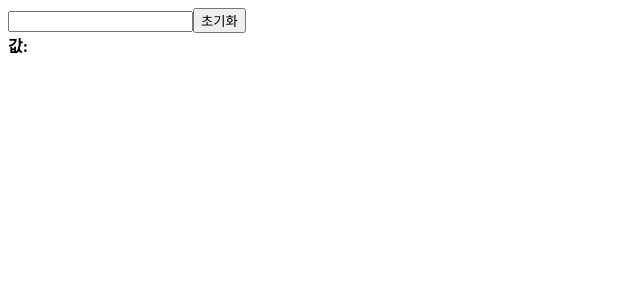
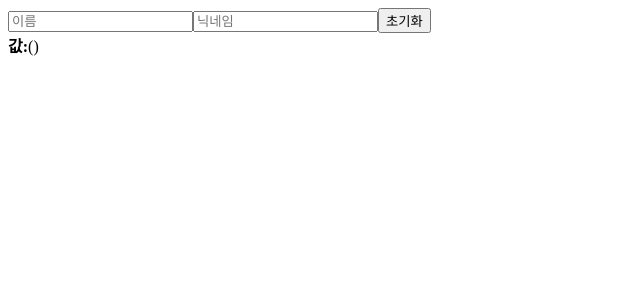
Before and after one commit to dongmin3891/react-practice, a React (Create React App) app: page / in a window 1280 px wide. Shown: the top 300 px of the page, without its empty margins (0-640 px from the left). Built offline with nearby package versions, Linux system fonts and the light colour scheme.

Commit message:
여러개의 input 상태 관리하기

```diff
--- a/src/InputSample.js
+++ b/src/InputSample.js
@@ -1,22 +1,41 @@
 import React, { useState } from "react";
 
 function InputSample() {
-  const [text, setText] = useState("");
+  const [inputs, setInputs] = useState({
+    name: "",
+    nickName: "",
+  });
+
+  const { name, nickName } = inputs;
 
   const onChange = (e) => {
-    setText(e.target.value);
+    const { value, name } = e.target;
+    setInputs({
+      ...inputs,
+      [name]: value,
+    });
   };
 
   const onReset = () => {
-    setText("");
+    setInputs({
+      name: "",
+      nickName: "",
+    });
   };
 
   return (
     <div>
-      <input onChange={onChange} value={text} />
+      <input name="name" placeholder="이름" onChange={onChange} value={name} />
+      <input
+        name="nickName"
+        placeholder="닉네임"
+        onChange={onChange}
+        value={name}
+      />
       <button onClick={onReset}>초기화</button>
       <div>
-        <b>값:{text} </b>
+        <b>값:</b>
+        {name}({nickName})
       </div>
     </div>
   );
```
